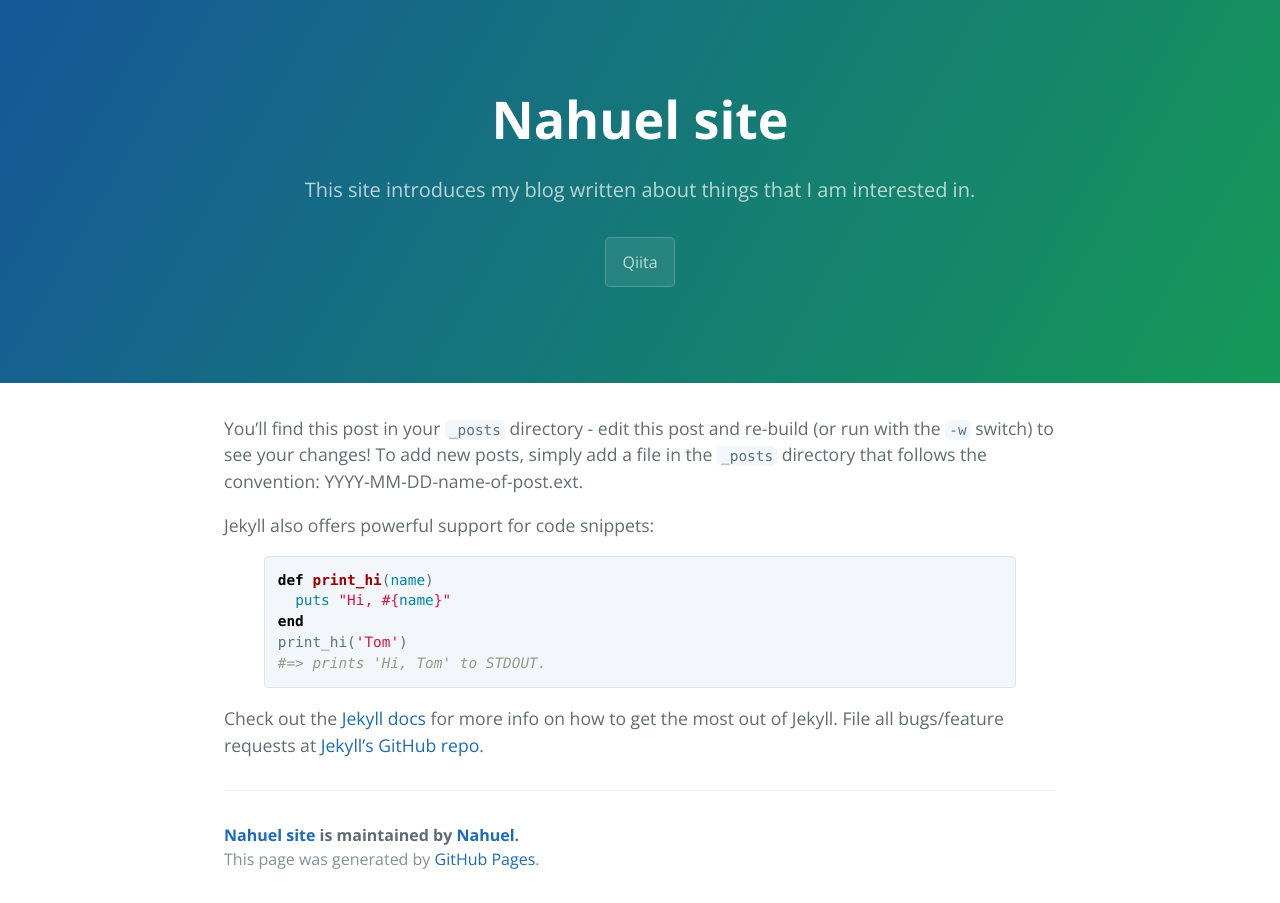
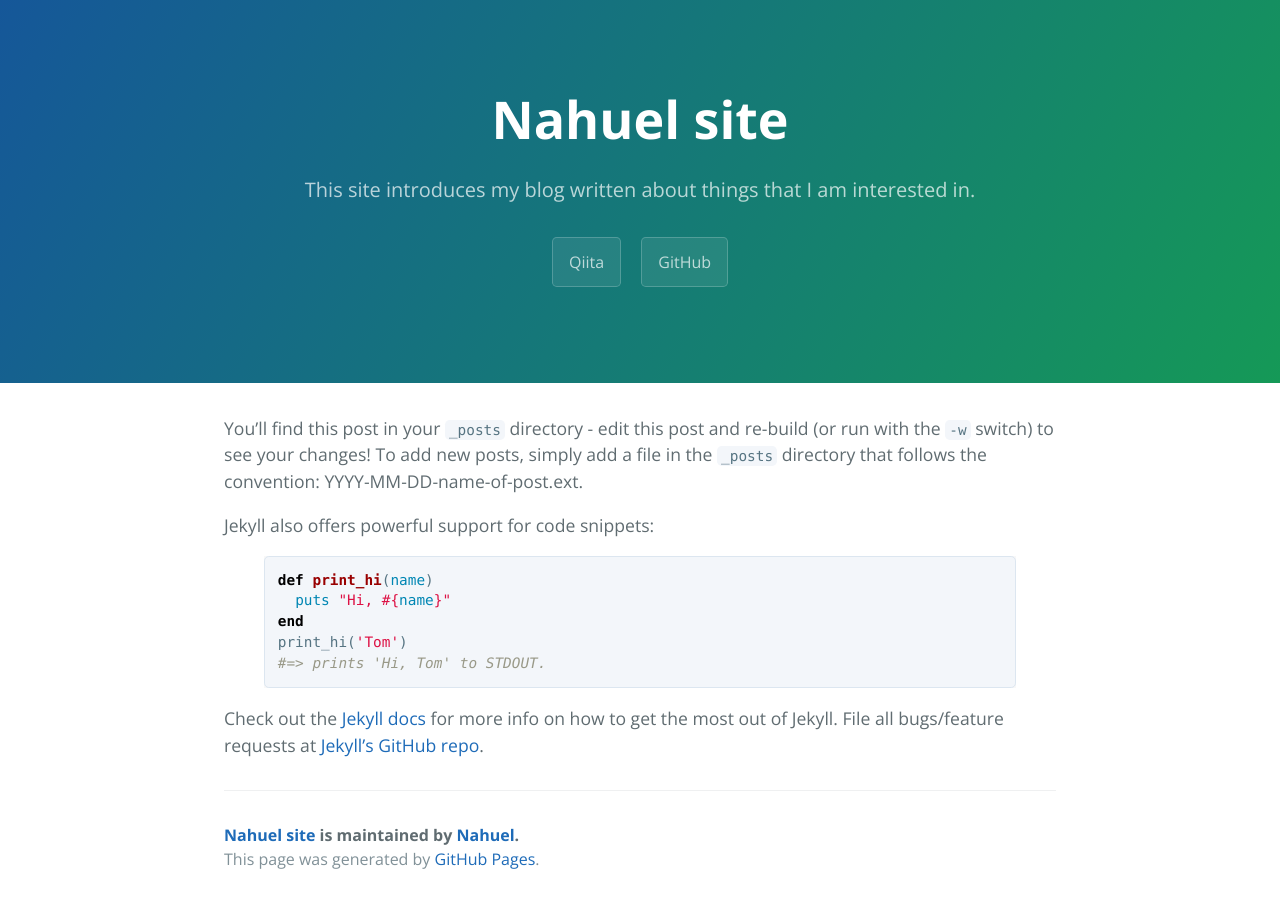
Before and after one commit to Nahuel-Mk2/Nahuel-Mk2.github.io, a Jekyll site: the page built from _posts/2016-02-12-sample-content.markdown, in a window 1280 px wide. Built offline with Jekyll 4.4.1, drawn with Linux system fonts in a browser that asks for light colours.

Commit message:
Update page-header.html

```diff
--- a/_includes/page-header.html
+++ b/_includes/page-header.html
@@ -2,6 +2,6 @@
   <h1 class="project-name">{{ site.title }}</h1>
   <h2 class="project-tagline">{{ site.tagline }}</h2>
   <a href="https://qiita.com/Nahuel" class="btn">Qiita</a>
-<!--   <a href="#" class="btn">Download .zip</a> -->
+  <a href="https://github.com/Nahuel-Mk2" class="btn">GitHub</a>
 <!--   <a href="#" class="btn">Download .tar.gz</a> -->
 </section>
```
